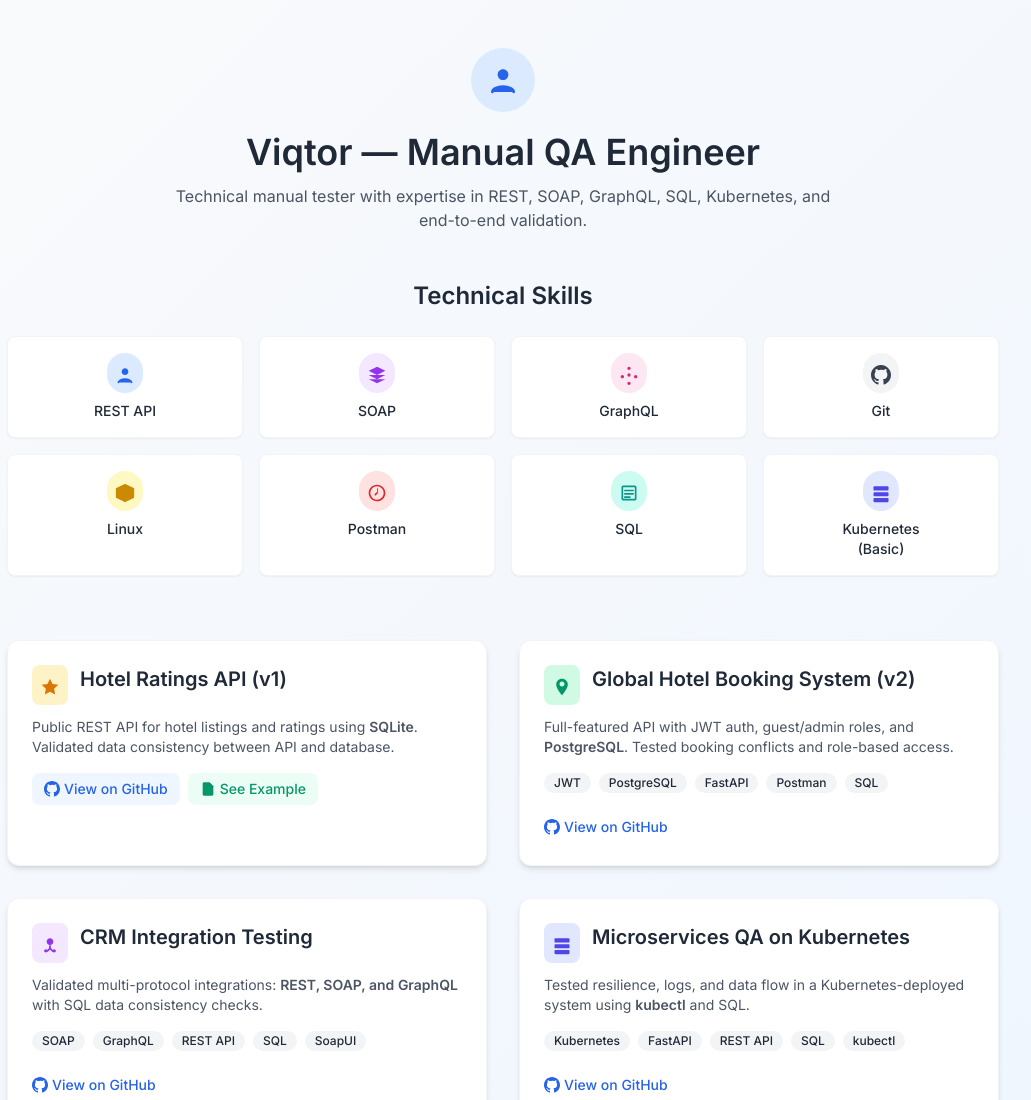
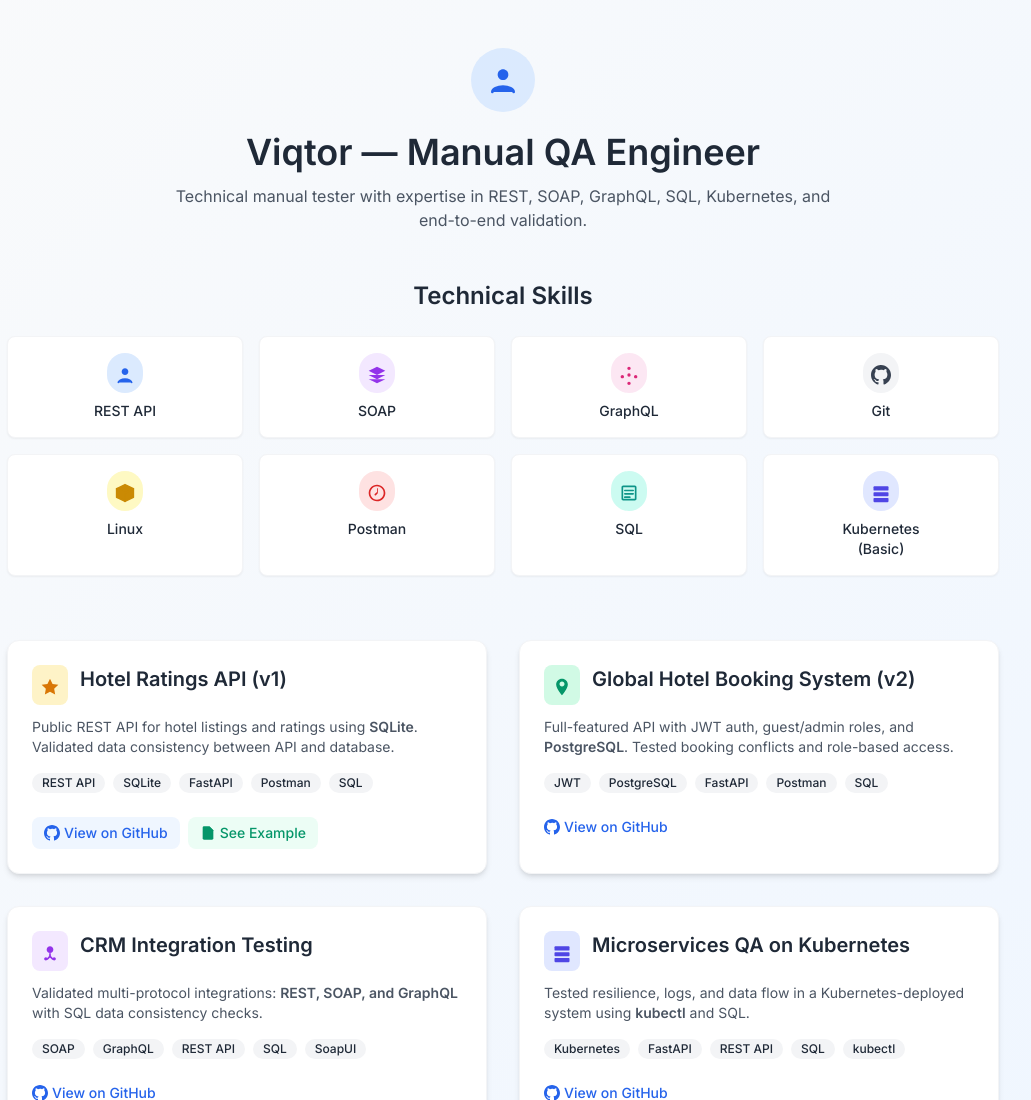
Before and after one commit to vstrog/qa-master, a plain HTML site: page index.html in a window 1280 px wide. Shown: the top 1100 px of the page, without its empty margins (137-1168 px from the left). Drawn offline with nearby package versions, Linux system fonts and the light colour scheme.

Commit message:
Update index.html

```diff
--- a/index.html
+++ b/index.html
@@ -148,6 +148,13 @@
           <p class="text-gray-600 text-sm mb-4">
             Public REST API for hotel listings and ratings using <strong>SQLite</strong>. Validated data consistency between API and database.
           </p>
+          <div class="mb-4 flex flex-wrap">
+            <span class="inline-flex items-center px-2.5 py-0.5 rounded-full text-xs font-medium bg-gray-100 text-gray-800 mr-2 mb-2">REST API</span>
+            <span class="inline-flex items-center px-2.5 py-0.5 rounded-full text-xs font-medium bg-gray-100 text-gray-800 mr-2 mb-2">SQLite</span>
+            <span class="inline-flex items-center px-2.5 py-0.5 rounded-full text-xs font-medium bg-gray-100 text-gray-800 mr-2 mb-2">FastAPI</span>
+            <span class="inline-flex items-center px-2.5 py-0.5 rounded-full text-xs font-medium bg-gray-100 text-gray-800 mr-2 mb-2">Postman</span>
+            <span class="inline-flex items-center px-2.5 py-0.5 rounded-full text-xs font-medium bg-gray-100 text-gray-800 mr-2 mb-2">SQL</span>
+          </div>
               <div class="flex flex-wrap gap-2 mt-4">
                 <!-- GitHub Button -->
                 <a href="https://github.com/vstrog/hotels_api" target="_blank" rel="noopener"
```
